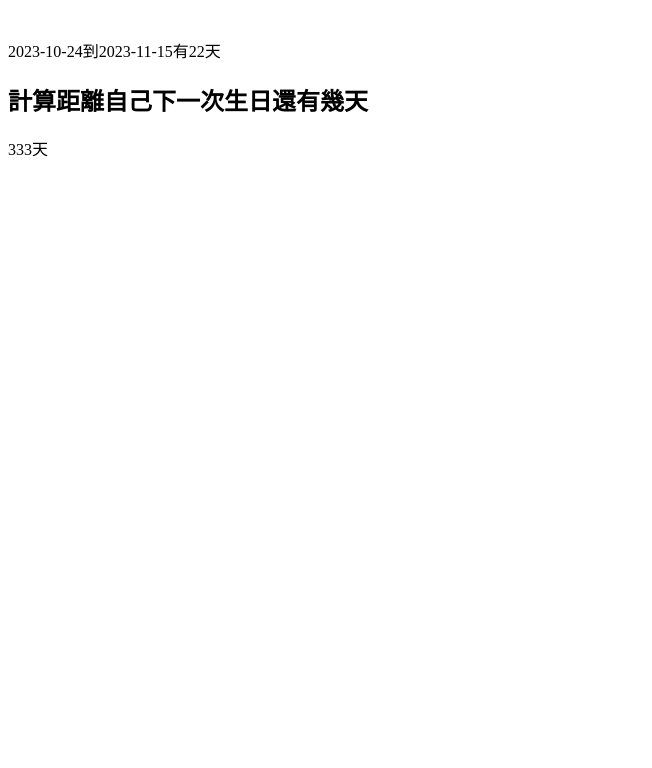
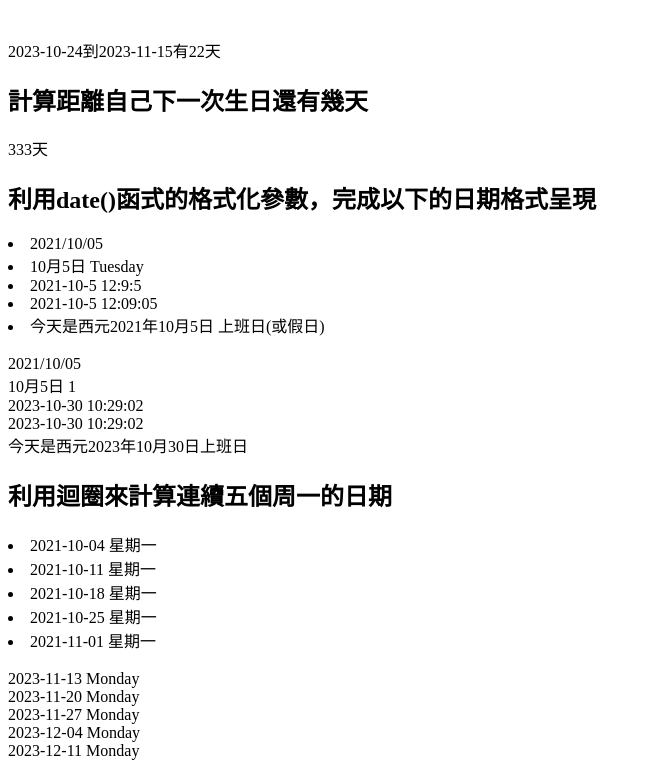
Before and after one commit to HelloCodeman/2023-PHP-Class, a PHP site: page /date.php in a window 1280 px wide. Shown: the part 270-1038 px from the top of the page, without its empty margins (0-652 px from the left). Before the commit the page ends 427 px from the top, so only its background shows below. Run offline with PHP 8.4, Linux system fonts and the light colour scheme.

Commit message:
日期計算練習2

```diff
--- a/20231024/date.php
+++ b/20231024/date.php
@@ -64,3 +64,63 @@ if($days>0){
     }
 
 ?>
+
+<h2>利用date()函式的格式化參數，完成以下的日期格式呈現</h2>
+
+<li>2021/10/05</li>
+<li>10月5日 Tuesday</li>
+<li>2021-10-5 12:9:5</li>
+<li>2021-10-5 12:09:05</li>
+<li>今天是西元2021年10月5日 上班日(或假日)</li>
+<br>
+
+<?php
+
+$today = date("2021/10/05");
+echo $today;
+echo "<br>";
+echo date("10月5日 1");
+echo "<br>";
+echo date("Y-m-d H:i:s");
+echo "<br>";
+echo date("Y-n-j G:i:s");
+echo "<br>";
+
+echo date("今天是西元Y年m月d日");
+
+if(date("N")<=5){
+    echo "上班日";
+}else{
+    echo "假日";
+}
+?>
+
+<h2>利用迴圈來計算連續五個周一的日期</h2>
+
+<li>2021-10-04 星期一</li>
+<li>2021-10-11 星期一</li>
+<li>2021-10-18 星期一</li>
+<li>2021-10-25 星期一</li>
+<li>2021-11-01 星期一</li>
+
+<?php
+
+/*
+$date=strtotime('today');
+$mondays=array();
+*/
+
+echo "<br>";
+
+$todayWeek=date("N");
+$diff=1-$todayWeek;
+$lastMonday=strtotime("$diff days");
+$nextMonday=date("Y-m-d",strtotime("+1 week",$lastMonday));
+
+for($i=0;$i<5;$i++){
+    $nextMonday=date("Y-m-d l",strtotime("+1 week",strtotime($nextMonday)));
+    echo $nextMonday;
+    echo "<br>";
+}
+
+?>
```
